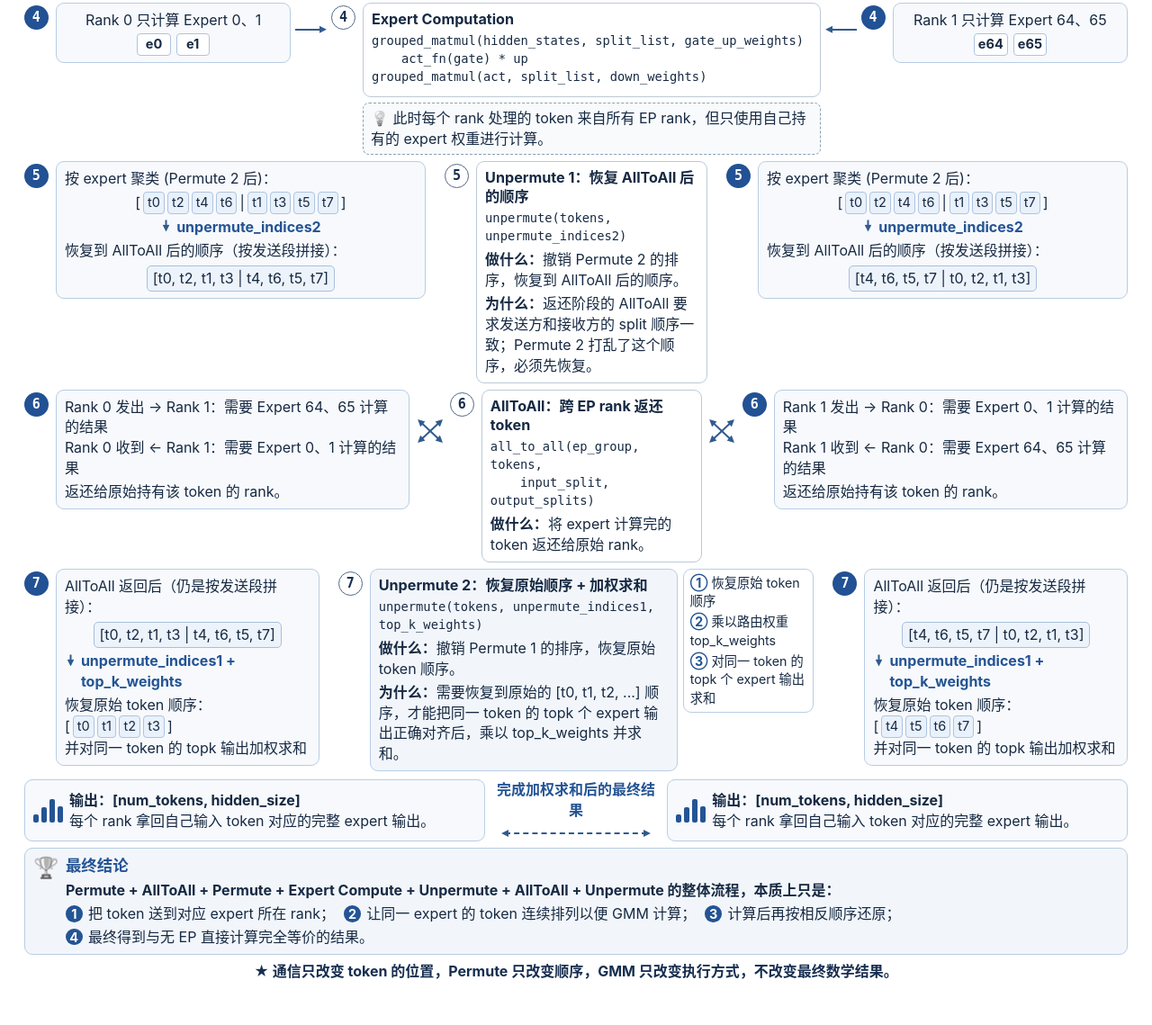
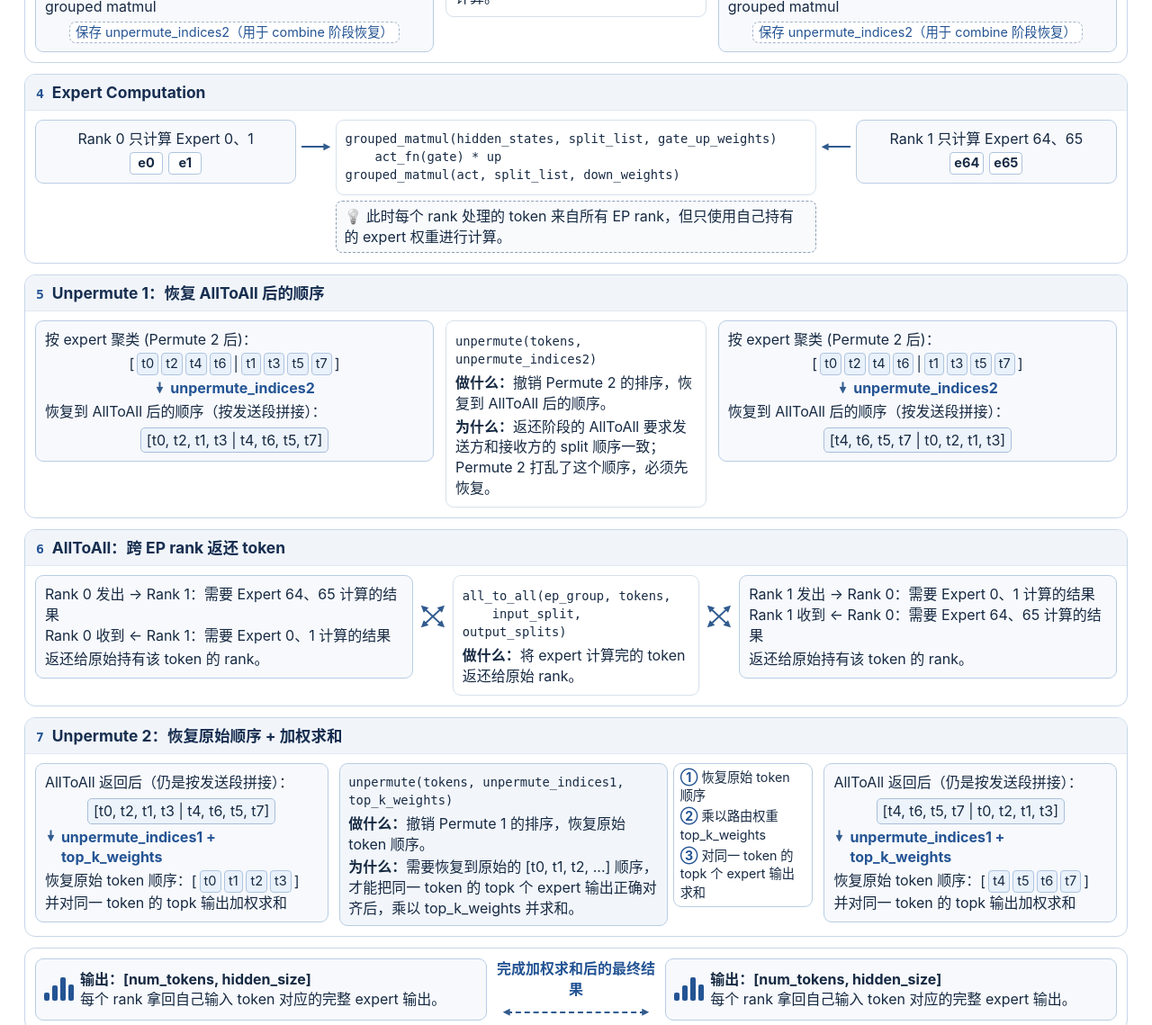
Before and after one commit to jiaqiw09/jiaqiw09.github.io, a plain HTML site: page notes/fsdp2-ep/index.html in a window 1280 px wide. Shown: the part 1393-2532 px from the top of the page at 90% size. Before the commit the page ends 2496 px from the top, so only its background shows below. Drawn offline with Linux system fonts and the light colour scheme.

Commit message:
Group each FSDP2 expert parallel step into a card

```diff
--- a/notes/fsdp2-ep/index.html
+++ b/notes/fsdp2-ep/index.html
@@ -27,9 +27,10 @@ h3 { font-size: 1.01em; margin-bottom: 3px; }
 code,pre,.mono { font-family: var(--mono); font-size: .86em; }
 pre { white-space: pre-wrap; overflow-wrap: anywhere; line-height: 1.45; }
 code { overflow-wrap: anywhere; }
-header { background: #fff; color: var(--navy); border: 1px solid var(--line); border-radius: 12px; padding: 14px 10px 16px; }
+header { background: #fff; color: var(--navy); padding: 10px 5px 16px; }
 .grid { display: grid; gap: 9px; }
-.intro { grid-template-columns: minmax(0, .97fr) minmax(0, 1.03fr); margin-top: 10px; }
+.intro { grid-template-columns: minmax(0, .97fr) minmax(0, 1.03fr); gap: 12px; }
+.intro > .card { --fill: #fff; --border: var(--line); border-radius: 12px; padding: 12px 14px; }
 .card { background: var(--fill, #fff); border: 1px solid var(--border, var(--line)); border-radius: 9px; padding: 7px 9px; min-width: 0; overflow-wrap: anywhere; }
 .r0, .r1 {
   --fill: #f7f9fc;
@@ -48,7 +49,8 @@ ul,ol { margin: 3px 0 0; padding-left: 1.45em; }
 .callout { border: 1px dashed #8da0b5; background: #f8fafc; border-radius: 7px; padding: 5px 8px; margin-top: 6px; }
 .callout pre { font-size: .82em; }
 .caption { color: var(--dim); font-size: .91em; }
-.rank-pair { grid-template-columns: minmax(0, 1fr) minmax(112px, .36fr) minmax(0, 1fr); align-items: stretch; margin-top: 9px; }
+.rank-pair { grid-template-columns: minmax(0, 1fr) minmax(112px, .36fr) minmax(0, 1fr); align-items: stretch; margin-top: 12px; }
+.module { background: #fff; border: 1px solid var(--line); border-radius: 12px; padding: 11px; }
 .rank-head { padding: 0 0 6px; text-align: center; }
 .rank-head h2 { padding: 5px 7px; margin: 0 0 4px; border-bottom: 1px solid var(--border); background: var(--chip); border-radius: 8px 8px 0 0; }
 .exchange { display: grid; align-content: center; justify-items: center; text-align: center; gap: 5px; color: var(--blue); font-weight: 750; }
@@ -87,19 +89,38 @@ ul,ol { margin: 3px 0 0; padding-left: 1.45em; }
 }
 .wire { width: min(90%, 220px); margin-block: 4px; }
 .wire > span { border-top-style: dashed; }
-.workflow { display: grid; margin-top: 7px; gap: 7px; }
+.workflow { display: grid; margin-top: 12px; gap: 12px; }
 .stage {
   --side: 1.33fr;
   --center: .87fr;
+  min-width: 0;
+  background: #fff;
+  border: 1px solid var(--line);
+  border-radius: 12px;
+  overflow: hidden;
+}
+.stage-heading {
+  display: flex;
+  align-items: baseline;
+  gap: 9px;
+  margin: 0;
+  padding: 8px 12px;
+  background: #f1f5fa;
+  border-bottom: 1px solid #e0e8f1;
+  color: var(--navy);
+}
+.stage-heading .step-number { flex: 0 0 auto; font: 750 .85em var(--mono); color: var(--blue); }
+.stage-grid {
   display: grid;
   grid-template-columns: minmax(0, var(--side)) minmax(0, var(--center)) minmax(0, var(--side));
-  gap: clamp(7px, 1.65vw, 24px);
+  gap: clamp(7px, 1vw, 14px);
   align-items: start;
+  padding: 10px 11px 11px;
 }
-.stage.with-connector {
-  --gutter: clamp(23px, 2.7vw, 39px);
+.stage.with-connector .stage-grid {
+  --gutter: clamp(22px, 2.5vw, 36px);
   grid-template-columns: minmax(0, var(--side)) var(--gutter) minmax(0, var(--center)) var(--gutter) minmax(0, var(--side));
-  gap: 5px;
+  gap: 6px;
 }
 .stage.compute { --side: .79fr; --center: 1.45fr; }
 .stage.combine { --side: .93fr; --center: 1.5fr; }
@@ -128,9 +149,9 @@ ul,ol { margin: 3px 0 0; padding-left: 1.45em; }
 .down-mark { width: 13px; transform: rotate(90deg); }
 .restore-label { display: flex; align-items: flex-start; justify-content: center; gap: 5px; color: var(--blue); }
 .restore-label .down-mark { flex: 0 0 13px; margin-top: .36em; }
-.lane { display: grid; grid-template-columns: 29px minmax(0, 1fr); gap: 6px; align-items: start; min-width: 0; }
-.badge { display: grid; place-items: center; width: 27px; height: 27px; border-radius: 50%; font: 750 15px var(--mono); background: #225194; color: white; margin-top: 3px; }
-.middle .badge { color: var(--navy); background: white; border: 1.4px solid #526885; }
+.lane { min-width: 0; }
+.stage-grid > .lane > .card { padding: 9px 10px; }
+.middle:not(.emphasis) .card { border-color: #d6e0eb; }
 .middle .card p + p,.lane .card > p + p { margin-top: 3px; }
 .middle pre { margin: 4px 0; }
 .chips { display: inline-flex; flex-wrap: wrap; align-items: center; justify-content: center; gap: 3px; vertical-align: middle; }
@@ -157,25 +178,24 @@ ul,ol { margin: 3px 0 0; padding-left: 1.45em; }
 .histogram i:nth-child(2) { height: 17px; }
 .histogram i:nth-child(3) { height: 26px; }
 .histogram i:nth-child(4) { height: 18px; }
-.conclusion { display: grid; grid-template-columns: 28px minmax(0, 1fr); gap: 8px; margin-top: 7px; }
+.conclusion { display: grid; grid-template-columns: 28px minmax(0, 1fr); gap: 8px; margin-top: 12px; padding: 11px 12px; border-radius: 12px; }
 .conclusion .trophy { font-size: 23px; line-height: 1.3; }
 .symbol { display: inline-block; filter: grayscale(1); }
 .result-steps { display: flex; flex-wrap: wrap; gap: 3px 10px; margin-top: 3px; }
 .result-steps b { display: inline-grid; min-width: 1.3em; height: 1.3em; place-items: center; margin-right: 2px; border-radius: 50%; background: var(--blue); color: white; font-size: .9em; }
 .closing { margin-top: 7px; color: var(--navy); font-weight: 750; text-align: center; }
 @media(max-width:1100px) {
-  .stage { --side: 1fr; --center: .88fr; gap: 9px; }
+  .stage { --side: 1fr; --center: .88fr; }
   .stage.compute { --side: .83fr; --center: 1.35fr; }
   .stage.combine { --side: 1fr; --center: 1.25fr; }
   .combine-mid { grid-template-columns: 1fr; }
 }
 @media(max-width:740px) {
-  .intro, .stage, .stage.with-connector { grid-template-columns: 1fr; }
+  .intro, .stage-grid, .stage.with-connector .stage-grid { grid-template-columns: 1fr; }
   .connector, .compute .connector { justify-self: center; width: 25px; margin: 4px 0; }
   .compute .connector { transform: rotate(90deg); }
   .rank-pair { grid-template-columns: minmax(0, 1fr) minmax(74px,.4fr) minmax(0,1fr); }
-  .workflow { gap: 10px; }
-  .stage { gap: 4px; padding-top: 5px; border-top: 1px solid var(--line); }
+  .stage-grid, .stage.with-connector .stage-grid { gap: 6px; }
   .output { grid-template-columns: 1fr; }
 }
 @media(max-width:480px) {
@@ -215,7 +235,7 @@ ul,ol { margin: 3px 0 0; padding-left: 1.45em; }
     </section>
   </div>
 
-  <div class="grid rank-pair">
+  <div class="grid rank-pair module">
     <section class="card rank-head r0">
       <h2>EP Rank 0（持有 Expert 0–63）</h2>
       <p>输入 tokens: [t0, t1, t2, t3]</p><p class="caption">卡0的 FSDP2 数据分片</p>
@@ -231,49 +251,55 @@ ul,ol { margin: 3px 0 0; padding-left: 1.45em; }
 
   <div class="workflow" aria-label="FSDP2 加 EP 的七步数据流">
     <section class="stage" data-step="1" aria-labelledby="step-1">
-      <div class="lane r0"><span class="badge" aria-hidden="true">1</span><div class="card">
+      <h2 class="stage-heading" id="step-1"><span class="step-number">1</span>Permute 1：按本地 expert 编号排序</h2>
+      <div class="stage-grid">
+        <div class="lane r0"><div class="card">
           <p>Rank 0 按本地 expert 0、1 排序（全局 0、1 就是本地 0、1）</p>
           <p>sorted:</p>
           <div class="stack-sorted"><div><span class="chips"><span class="chip">t0</span><span class="chip">t2</span><span class="chip">...</span></span><span class="caption">本地 expert（e0, e1）</span></div><b>|</b><div><span class="chips"><span class="chip remote">t1</span><span class="chip remote">t3</span><span class="chip remote">...</span></span><span class="caption">远端 expert（e64, e65）</span></div></div>
           <p>本地 expert 的 token 排在前面，后面是发给其他 rank 的 token。</p>
           <div class="save">保存 unpermute_indices1（用于最后恢复）</div>
         </div></div>
-      <div class="lane middle neutral"><span class="badge" aria-hidden="true">1</span><div class="card">
-        <h3 id="step-1">Permute 1：按本地 expert 编号排序</h3>
+        <div class="lane middle neutral"><div class="card">
           <pre>permute(tokens, top_k_index)</pre>
           <p><strong>做什么：</strong>按本 rank 持有的 expert 编号对 token 进行重排。</p>
           <p><strong>为什么：</strong>AllToAll 需要知道每个 rank 发送 / 接收多少 token；排序后同一 expert 的 token 连续排列，可直接按 expert 边界切分，得到 output_splits 和 input_split.</p>
         </div></div>
-      <div class="lane r1"><span class="badge" aria-hidden="true">1</span><div class="card">
+        <div class="lane r1"><div class="card">
           <p>Rank 1 按本地 expert 0、1 排序（全局 64、65 映射为本地 0、1）</p>
           <p>sorted:</p>
           <div class="stack-sorted"><div><span class="chips"><span class="chip">t4</span><span class="chip">t6</span><span class="chip">...</span></span><span class="caption">本地 expert（e64, e65）</span></div><b>|</b><div><span class="chips"><span class="chip remote">t5</span><span class="chip remote">t7</span><span class="chip remote">...</span></span><span class="caption">远端 expert（e0, e1）</span></div></div>
           <p>本地 expert 的 token 排在前面，后面是发给其他 rank 的 token。</p>
           <div class="save">保存 unpermute_indices1（用于最后恢复）</div>
         </div></div>
+      </div>
     </section>
 
     <section class="stage with-connector" data-step="2" aria-labelledby="step-2">
-      <div class="lane r0"><span class="badge" aria-hidden="true">2</span><div class="card">
+      <h2 class="stage-heading" id="step-2"><span class="step-number">2</span>AllToAll：跨 EP rank 交换 token</h2>
+      <div class="stage-grid">
+        <div class="lane r0"><div class="card">
           <p>Rank 0 发出 → Rank 1：卡0数据中路由到 Expert 64、65 的 token<br>Rank 0 收到 ← Rank 1：卡1数据中路由到 Expert 0、1 的 token</p>
           <p>现在 Rank 0 汇集了所有 EP rank 中需要 Expert 0、1 处理的 token。</p>
         </div></div>
         <div class="connector cross-connector" aria-hidden="true"><span class="connection both-ends"><span></span></span><span class="connection both-ends"><span></span></span></div>
-      <div class="lane middle neutral"><span class="badge" aria-hidden="true">2</span><div class="card">
-        <h3 id="step-2">AllToAll：跨 EP rank 交换 token</h3>
+        <div class="lane middle neutral"><div class="card">
           <pre>all_to_all(ep_group, tokens,
     output_splits, input_split)</pre>
           <p><strong>做什么：</strong>将需要远端 expert 计算的 token 发给对应 rank，同时接收其他 rank 发来的、需要本地 expert 计算的 token。</p>
         </div></div>
         <div class="connector cross-connector" aria-hidden="true"><span class="connection both-ends"><span></span></span><span class="connection both-ends"><span></span></span></div>
-      <div class="lane r1"><span class="badge" aria-hidden="true">2</span><div class="card">
+        <div class="lane r1"><div class="card">
           <p>Rank 1 发出 → Rank 0：卡1数据中路由到 Expert 0、1 的 token<br>Rank 1 收到 ← Rank 0：卡0数据中路由到 Expert 64、65 的 token</p>
           <p>现在 Rank 1 汇集了所有 EP rank 中需要 Expert 64、65 处理的 token。</p>
         </div></div>
+      </div>
     </section>
 
     <section class="stage" data-step="3" aria-labelledby="step-3">
-      <div class="lane r0"><span class="badge" aria-hidden="true">3</span><div class="card">
+      <h2 class="stage-heading" id="step-3"><span class="step-number">3</span>Permute 2：按全局 expert 编号重排</h2>
+      <div class="stage-grid">
+        <div class="lane r0"><div class="card">
           <p>Rank 0 AllToAll 后（混杂在一起）：</p>
           <div class="input-lists">
             <div><span class="caption">来自卡0:</span><span class="chips"><span class="chip">t0(→e0)</span><span class="chip">t2(→e0)</span><span class="chip remote">t1(→e1)</span><span class="chip remote">t3(→e1)</span></span></div>
@@ -285,13 +311,12 @@ ul,ol { margin: 3px 0 0; padding-left: 1.45em; }
           <p>同一 expert 的 token 连续，split_list = [4, 4]，可直接 grouped matmul</p>
           <div class="save">保存 unpermute_indices2（用于 combine 阶段恢复）</div>
         </div></div>
-      <div class="lane middle neutral"><span class="badge" aria-hidden="true">3</span><div class="card">
-        <h3 id="step-3">Permute 2：按全局 expert 编号重排</h3>
+        <div class="lane middle neutral"><div class="card">
           <pre>permute(tokens, global_indices)</pre>
           <p><strong>做什么：</strong>将 AllToAll 后的 token 按全局 expert 编号重新排序。</p>
           <p><strong>为什么：</strong>AllToAll 后 token 按发送顺序拼接，同一 expert 的 token 可能分散在不同位置；Grouped MatMul 要求同一 expert 对应的所有 token 必须连续排列，才能作为一个 batch 计算。</p>
         </div></div>
-      <div class="lane r1"><span class="badge" aria-hidden="true">3</span><div class="card">
+        <div class="lane r1"><div class="card">
           <p>Rank 1 AllToAll 后（混杂在一起）：</p>
           <div class="input-lists">
             <div><span class="caption">来自卡1:</span><span class="chips"><span class="chip">t4(→e64)</span><span class="chip">t6(→e64)</span><span class="chip remote">t5(→e65)</span><span class="chip remote">t7(→e65)</span></span></div>
@@ -303,13 +328,16 @@ ul,ol { margin: 3px 0 0; padding-left: 1.45em; }
           <p>同一 expert 的 token 连续，split_list = [4, 4]，可直接 grouped matmul</p>
           <div class="save">保存 unpermute_indices2（用于 combine 阶段恢复）</div>
         </div></div>
+      </div>
     </section>
 
     <section class="stage compute with-connector" data-step="4" aria-labelledby="step-4">
-      <div class="lane r0"><span class="badge" aria-hidden="true">4</span><div class="card centered"><p>Rank 0 只计算 Expert 0、1</p><p><span class="chip expert">e0</span><span class="chip expert">e1</span></p></div></div>
+      <h2 class="stage-heading" id="step-4"><span class="step-number">4</span>Expert Computation</h2>
+      <div class="stage-grid">
+        <div class="lane r0"><div class="card centered"><p>Rank 0 只计算 Expert 0、1</p><p><span class="chip expert">e0</span><span class="chip expert">e1</span></p></div></div>
         <div class="connector" aria-hidden="true"><span class="connection points-right"><span></span></span></div>
-      <div class="lane middle neutral"><span class="badge" aria-hidden="true">4</span><div>
-        <div class="card"><h3 id="step-4">Expert Computation</h3>
+        <div class="lane middle neutral"><div>
+          <div class="card">
             <pre>grouped_matmul(hidden_states, split_list, gate_up_weights)
     act_fn(gate) * up
 grouped_matmul(act, split_list, down_weights)</pre>
@@ -317,62 +345,68 @@ grouped_matmul(act, split_list, down_weights)</pre>
           <p class="callout"><span class="symbol" aria-hidden="true">💡</span> 此时每个 rank 处理的 token 来自所有 EP rank，但只使用自己持有的 expert 权重进行计算。</p>
         </div></div>
         <div class="connector" aria-hidden="true"><span class="connection points-left"><span></span></span></div>
-      <div class="lane r1"><span class="badge" aria-hidden="true">4</span><div class="card centered"><p>Rank 1 只计算 Expert 64、65</p><p><span class="chip expert">e64</span><span class="chip expert">e65</span></p></div></div>
+        <div class="lane r1"><div class="card centered"><p>Rank 1 只计算 Expert 64、65</p><p><span class="chip expert">e64</span><span class="chip expert">e65</span></p></div></div>
+      </div>
     </section>
 
     <section class="stage" data-step="5" aria-labelledby="step-5">
-      <div class="lane r0"><span class="badge" aria-hidden="true">5</span><div class="card">
+      <h2 class="stage-heading" id="step-5"><span class="step-number">5</span>Unpermute 1：恢复 AllToAll 后的顺序</h2>
+      <div class="stage-grid">
+        <div class="lane r0"><div class="card">
           <p>按 expert 聚类 (Permute 2 后)：</p>
           <p class="centered"><span class="chips"><span>[</span><span class="chip">t0</span><span class="chip">t2</span><span class="chip">t4</span><span class="chip">t6</span><span>|</span><span class="chip">t1</span><span class="chip">t3</span><span class="chip">t5</span><span class="chip">t7</span><span>]</span></span></p>
           <p class="restore-label"><span class="connection points-right down-mark" aria-hidden="true"><span></span></span><strong>unpermute_indices2</strong></p>
           <p>恢复到 AllToAll 后的顺序（按发送段拼接）：</p>
           <p class="centered"><span class="sequence">[t0, t2, t1, t3 | t4, t6, t5, t7]</span></p>
         </div></div>
-      <div class="lane middle neutral"><span class="badge" aria-hidden="true">5</span><div class="card">
-        <h3 id="step-5">Unpermute 1：恢复 AllToAll 后的顺序</h3>
+        <div class="lane middle neutral"><div class="card">
           <pre>unpermute(tokens,
 unpermute_indices2)</pre>
           <p><strong>做什么：</strong>撤销 Permute 2 的排序，恢复到 AllToAll 后的顺序。</p>
           <p><strong>为什么：</strong>返还阶段的 AllToAll 要求发送方和接收方的 split 顺序一致；Permute 2 打乱了这个顺序，必须先恢复。</p>
         </div></div>
-      <div class="lane r1"><span class="badge" aria-hidden="true">5</span><div class="card">
+        <div class="lane r1"><div class="card">
           <p>按 expert 聚类 (Permute 2 后)：</p>
           <p class="centered"><span class="chips"><span>[</span><span class="chip">t0</span><span class="chip">t2</span><span class="chip">t4</span><span class="chip">t6</span><span>|</span><span class="chip">t1</span><span class="chip">t3</span><span class="chip">t5</span><span class="chip">t7</span><span>]</span></span></p>
           <p class="restore-label"><span class="connection points-right down-mark" aria-hidden="true"><span></span></span><strong>unpermute_indices2</strong></p>
           <p>恢复到 AllToAll 后的顺序（按发送段拼接）：</p>
           <p class="centered"><span class="sequence">[t4, t6, t5, t7 | t0, t2, t1, t3]</span></p>
         </div></div>
+      </div>
     </section>
 
     <section class="stage with-connector" data-step="6" aria-labelledby="step-6">
-      <div class="lane r0"><span class="badge" aria-hidden="true">6</span><div class="card">
+      <h2 class="stage-heading" id="step-6"><span class="step-number">6</span>AllToAll：跨 EP rank 返还 token</h2>
+      <div class="stage-grid">
+        <div class="lane r0"><div class="card">
           <p>Rank 0 发出 → Rank 1：需要 Expert 64、65 计算的结果<br>Rank 0 收到 ← Rank 1：需要 Expert 0、1 计算的结果</p>
           <p>返还给原始持有该 token 的 rank。</p>
         </div></div>
         <div class="connector cross-connector" aria-hidden="true"><span class="connection both-ends"><span></span></span><span class="connection both-ends"><span></span></span></div>
-      <div class="lane middle neutral"><span class="badge" aria-hidden="true">6</span><div class="card">
-        <h3 id="step-6">AllToAll：跨 EP rank 返还 token</h3>
+        <div class="lane middle neutral"><div class="card">
           <pre>all_to_all(ep_group, tokens,
     input_split, output_splits)</pre>
           <p><strong>做什么：</strong>将 expert 计算完的 token 返还给原始 rank。</p>
         </div></div>
         <div class="connector cross-connector" aria-hidden="true"><span class="connection both-ends"><span></span></span><span class="connection both-ends"><span></span></span></div>
-      <div class="lane r1"><span class="badge" aria-hidden="true">6</span><div class="card">
+        <div class="lane r1"><div class="card">
           <p>Rank 1 发出 → Rank 0：需要 Expert 0、1 计算的结果<br>Rank 1 收到 ← Rank 0：需要 Expert 64、65 计算的结果</p>
           <p>返还给原始持有该 token 的 rank。</p>
         </div></div>
+      </div>
     </section>
 
     <section class="stage combine" data-step="7" aria-labelledby="step-7">
-      <div class="lane r0"><span class="badge" aria-hidden="true">7</span><div class="card">
+      <h2 class="stage-heading" id="step-7"><span class="step-number">7</span>Unpermute 2：恢复原始顺序 + 加权求和</h2>
+      <div class="stage-grid">
+        <div class="lane r0"><div class="card">
           <p>AllToAll 返回后（仍是按发送段拼接）：</p>
           <p class="centered"><span class="sequence">[t0, t2, t1, t3 | t4, t6, t5, t7]</span></p>
           <p class="restore-label"><span class="connection points-right down-mark" aria-hidden="true"><span></span></span><strong>unpermute_indices1 + top_k_weights</strong></p>
           <p>恢复原始 token 顺序：<span class="chips"><span>[</span><span class="chip">t0</span><span class="chip">t1</span><span class="chip">t2</span><span class="chip">t3</span><span>]</span></span><br>并对同一 token 的 topk 输出加权求和</p>
         </div></div>
-      <div class="lane middle emphasis"><span class="badge" aria-hidden="true">7</span><div class="grid combine-mid">
+        <div class="lane middle emphasis"><div class="grid combine-mid">
           <div class="card">
-          <h3 id="step-7">Unpermute 2：恢复原始顺序 + 加权求和</h3>
             <pre>unpermute(tokens, unpermute_indices1,
 top_k_weights)</pre>
             <p><strong>做什么：</strong>撤销 Permute 1 的排序，恢复原始 token 顺序。</p>
@@ -380,16 +414,17 @@ top_k_weights)</pre>
           </div>
           <div class="card side-steps"><p><b>①</b> 恢复原始 token 顺序</p><p><b>②</b> 乘以路由权重 top_k_weights</p><p><b>③</b> 对同一 token 的 topk 个 expert 输出求和</p></div>
         </div></div>
-      <div class="lane r1"><span class="badge" aria-hidden="true">7</span><div class="card">
+        <div class="lane r1"><div class="card">
           <p>AllToAll 返回后（仍是按发送段拼接）：</p>
           <p class="centered"><span class="sequence">[t4, t6, t5, t7 | t0, t2, t1, t3]</span></p>
           <p class="restore-label"><span class="connection points-right down-mark" aria-hidden="true"><span></span></span><strong>unpermute_indices1 + top_k_weights</strong></p>
           <p>恢复原始 token 顺序：<span class="chips"><span>[</span><span class="chip">t4</span><span class="chip">t5</span><span class="chip">t6</span><span class="chip">t7</span><span>]</span></span><br>并对同一 token 的 topk 输出加权求和</p>
         </div></div>
+      </div>
     </section>
   </div>
 
-  <div class="grid rank-pair output">
+  <div class="grid rank-pair module output">
     <div class="card r0"><span class="histogram" aria-hidden="true"><i></i><i></i><i></i><i></i></span><p><strong>输出：[num_tokens, hidden_size]</strong><br>每个 rank 拿回自己输入 token 对应的完整 expert 输出。</p></div>
     <div class="exchange"><p>完成加权求和后的最终结果</p><span class="wire connection both-ends" aria-hidden="true"><span></span></span></div>
     <div class="card r1"><span class="histogram" aria-hidden="true"><i></i><i></i><i></i><i></i></span><p><strong>输出：[num_tokens, hidden_size]</strong><br>每个 rank 拿回自己输入 token 对应的完整 expert 输出。</p></div>
```
Also changed, not shown: 1 other file. Lines whose indentation alone changed are shown as unchanged.
